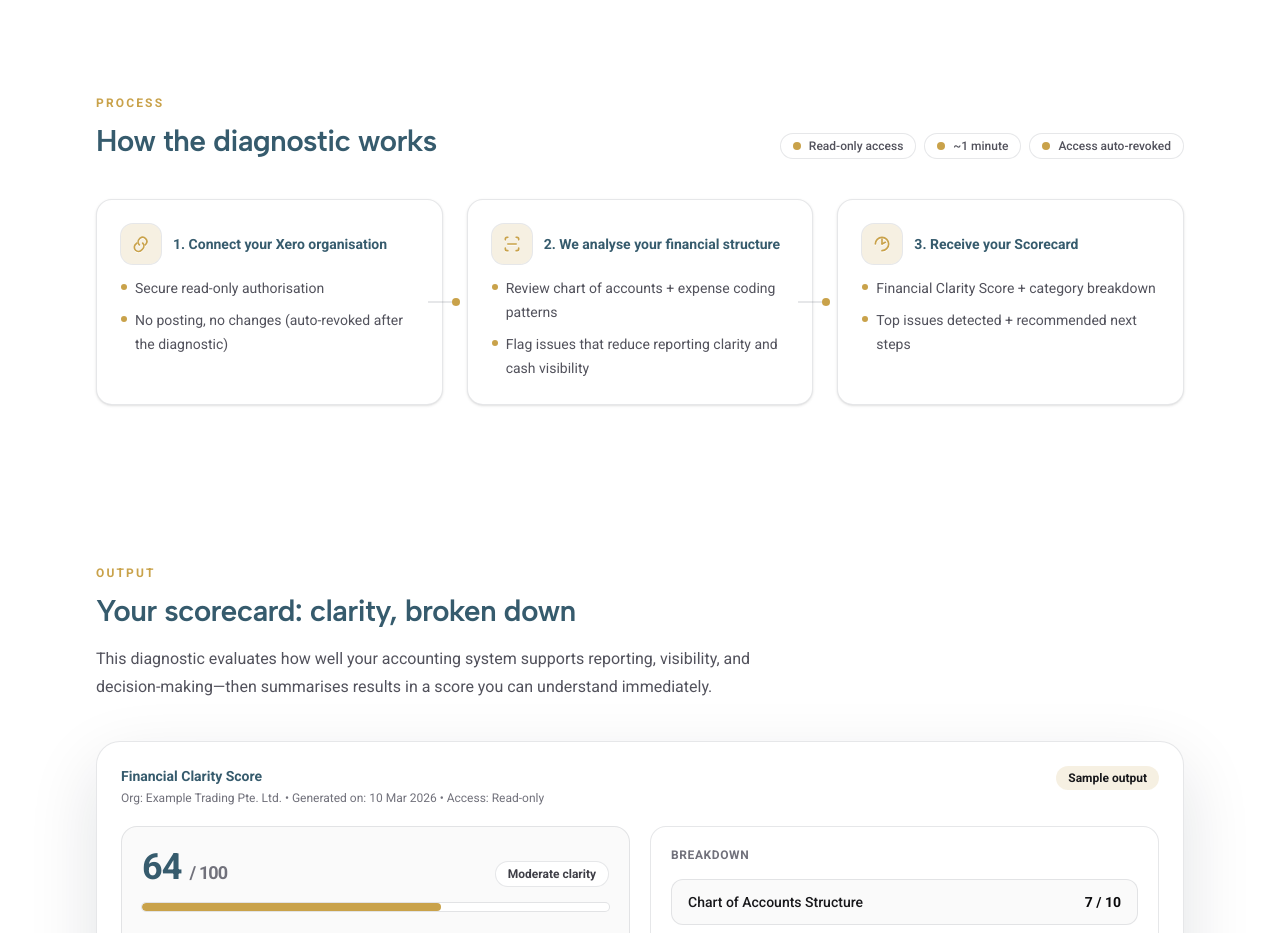
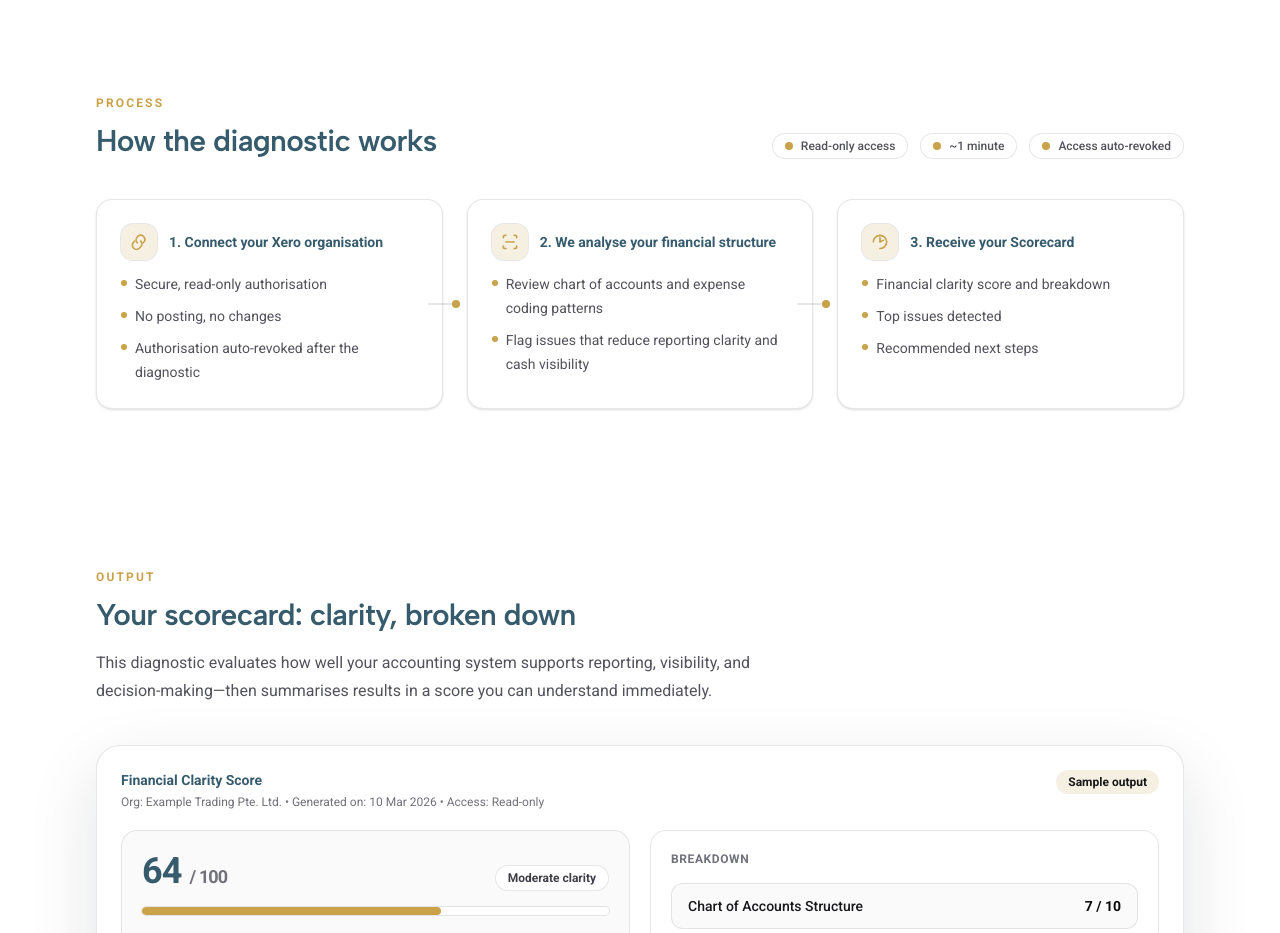
Before and after one commit to noemisasum/xero-financial-clarity, a Next.js app: page / in a window 1280 px wide. Shown: the part 1220-2153 px from the top of the page. Built offline with nearby package versions, Linux system fonts and the light colour scheme.

Commit message:
How it works: adjust trust badge spacing; reduce icon size; update bullets

```diff
--- a/src/app/page.tsx
+++ b/src/app/page.tsx
@@ -199,7 +199,7 @@ export default function Home() {
               title="How the diagnostic works"
             />
 
-            <div className="flex flex-wrap gap-2 lg:justify-end">
+            <div className="flex flex-wrap gap-3 lg:justify-end">
               {[
                 "Read-only access",
                 "~1 minute",
--- a/src/components/Stepper.tsx
+++ b/src/components/Stepper.tsx
@@ -6,15 +6,16 @@ export default function Stepper() {
       icon: "link" as const,
       title: "Connect your Xero organisation",
       bullets: [
-        "Secure read-only authorisation",
-        "No posting, no changes (auto-revoked after the diagnostic)",
+        "Secure, read-only authorisation",
+        "No posting, no changes",
+        "Authorisation auto-revoked after the diagnostic",
       ],
     },
     {
       icon: "scan" as const,
       title: "We analyse your financial structure",
       bullets: [
-        "Review chart of accounts + expense coding patterns",
+        "Review chart of accounts and expense coding patterns",
         "Flag issues that reduce reporting clarity and cash visibility",
       ],
     },
@@ -22,8 +23,9 @@ export default function Stepper() {
       icon: "score" as const,
       title: "Receive your Scorecard",
       bullets: [
-        "Financial Clarity Score + category breakdown",
-        "Top issues detected + recommended next steps",
+        "Financial clarity score and breakdown",
+        "Top issues detected",
+        "Recommended next steps",
       ],
     },
   ];
@@ -37,8 +39,8 @@ export default function Stepper() {
             className="relative rounded-2xl border border-[var(--border)] bg-white p-6 shadow-sm"
           >
             <div className="flex items-center gap-3">
-              <div className="flex h-10 w-10 items-center justify-center rounded-xl bg-[color:var(--accent-soft)] ring-1 ring-[color:var(--border)]">
-                <Icon name={s.icon} />
+              <div className="flex h-9 w-9 items-center justify-center rounded-xl bg-[color:var(--accent-soft)] ring-1 ring-[color:var(--border)]">
+                <Icon name={s.icon} className="h-4 w-4" />
               </div>
               <div className="text-sm font-semibold text-[color:var(--heading)]">
                 {idx + 1}. {s.title}
```
